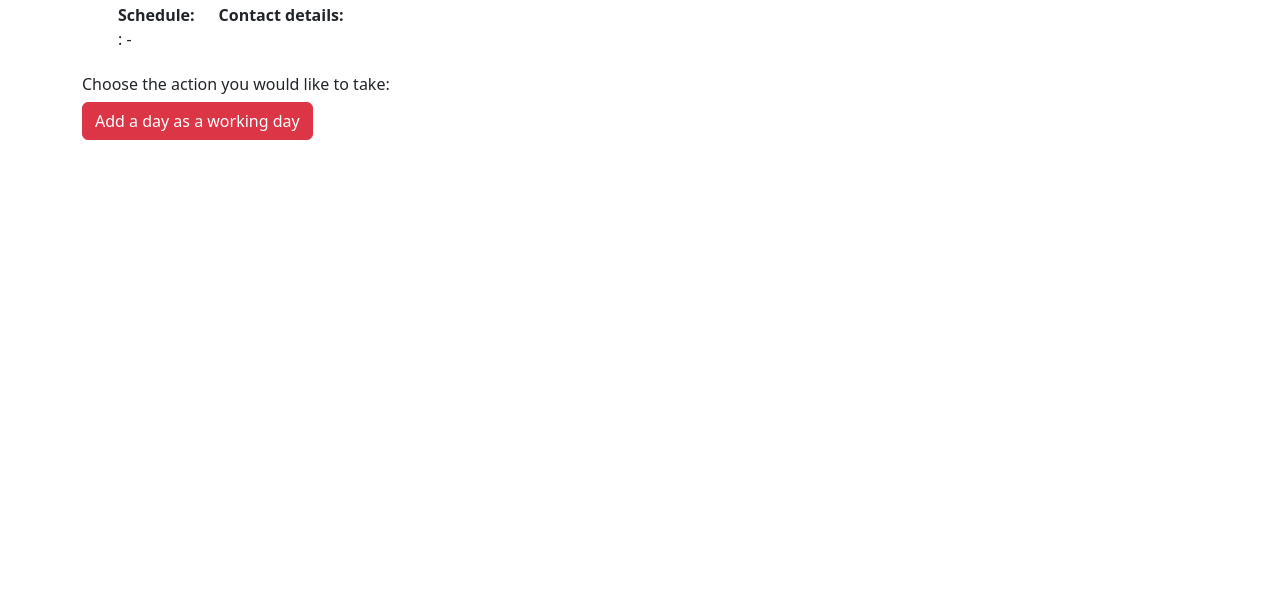
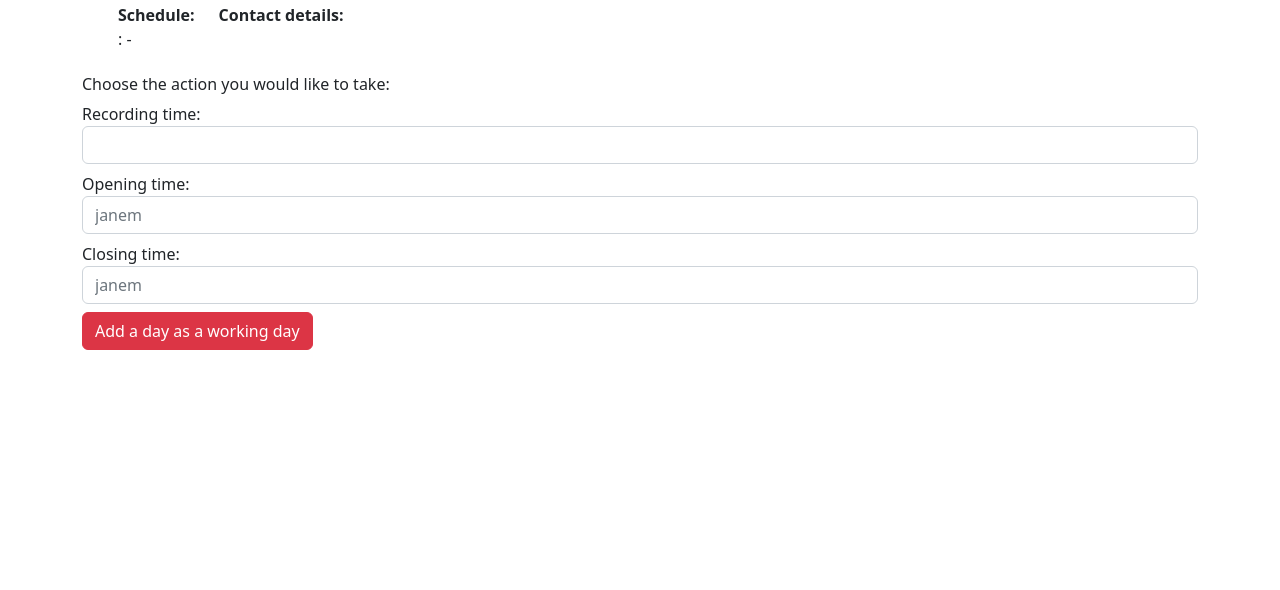
Before and after one commit to Mulyarchik/carservice, a Django app: template website/templates/time_selection.html in a window 1280 px wide. Shown: the part 160-750 px from the top of the page. Run offline with Django 4.2, Linux system fonts and the light colour scheme; the template is opened without the code that fills it, so the values that code supplies are empty; some libraries are stand-ins or nearby versions.

Commit message:
added the ability to select a work schedule for an individual day

```diff
--- a/website/backends/test.py
+++ b/website/backends/test.py
@@ -18,3 +18,6 @@ for i in datelist:
     list1.append(str(i)[7:12])
     list1.append(1)
 print(my_list)
+
+my_list = [i for i in range(1,30)]
+print([i for i in range(1,30)])
--- a/website/backends/urls.py
+++ b/website/backends/urls.py
@@ -16,7 +16,7 @@ urlpatterns = [
     path('service/<int:service_id>/day/<int:day_id>/add', day_add, name='day_add'),
     path('service/<int:service_id>/day/<int:day_id>/update', day_update, name='day_update'),
     path('service/<int:service_id>/day/<int:day_id>/delete', day_delete, name='day_delete'),
-    path('service/<int:service_id>/day/<int:day_id>/time/<int:time>/add_customer/', add_customer,
+    path('service/<int:service_id>/day/<int:day_id>/time/<int:time_id>/add_customer/', add_customer,
          name='add_customer'),
     path('profile/<int:user_id>/', profile, name='profile'),
 
--- a/website/templates/time_selection.html
+++ b/website/templates/time_selection.html
@@ -10,7 +10,6 @@
         <div class="card-body">
             <div class="card-body">
                 <div class="container">
-
                     <div class="card-body">
                         <h4>{{ service.name }}</h4>
                     </div>
@@ -51,12 +50,12 @@
                     {% if times %}
                     <h6>Choose a convenient time for you: </h6>
                     {% for time in times %}
-                    {% if not time.customer_id %}
-                    <a href="{% url 'vlads_app:add_customer' service.id day.id time.id %}" role="button"
-                       style="text-decoration: none;">
-                        <button type="button" class="btn btn-secondary">{{ time.time|date:"H:i" }}</button>
-                    </a>
-                    {% endif %}
+                    <div class="d-inline-block p-2 m-2 ">
+                        <a href="{% url 'vlads_app:add_customer' service.id day.id time.id %}" role="button"
+                           style="text-decoration: none;">
+                            <button type="button" class="btn btn-secondary">{{ time.time|date:"H:i" }}</button>
+                        </a>
+                    </div>
                     {% endfor %}
                     {% if request.user.id == service.owner_id %}
                     <div class="card-text mb-4 mt-4">
@@ -69,17 +68,63 @@
                     {% endif %}
                     {% else %}
                     <h6>Choose the action you would like to take: </h6>
-                    <a href="{% url 'vlads_app:day_add' service.id day %}" role="button"
-                       style="text-decoration: none;">
-                        <button type="button" class="btn btn-danger">Add a day as a working day</button>
-                    </a>
+                    <form action="{% url 'vlads_app:day_update' service.id day %}" method="POST">
+                        {% csrf_token %}
+                        <div class="card-text mb-2 mt-2">
+                            <label for="id_recording_time">Recording time:</label>
+                            <select class="js-recording_time form-control" name="recording_time"
+                                    id="id_recording_time">
+                                {% for recording_time in recording_times %}
+                                <option value="{{ recording_time }}">{{ recording_time }}</option>
+                                {% endfor %}
+                            </select>
+                        </div>
+                        <div class="card-text mb-2 mt-2">
+                            <label for="id_opening_time">Opening time:</label>
+                            <input type="text" class="form-control" id="id_opening_time" name="opening_time"
+                                   placeholder="janem">
+                        </div>
+                        <div class="card-text mb-2 mt-2">
+                            <label for="id_closing_time">Closing time:</label>
+                            <input type="text" class="form-control" id="id_closing_time" name="closing_time"
+                                   placeholder="janem">
+                        </div>
+                        <button type="submit" class="btn btn-danger">Add a day as a working day</button>
+
+                    </form>
                     {% endif %}
                 </div>
             </div>
         </div>
     </div>
 </div>
-</div>
-</div>
+<script>
+    $(function () {
+        $("#id_opening_time").timepicker({
+            timeFormat: 'HH:mm',
+            ampm: false,
+            interval: 60,
+            minTime: '5',
+            maxTime: '11:00pm',
+            defaultTime: '8',
+            startTime: '05:00',
+            dynamic: false,
+            dropdown: true,
+            scrollbar: true
+        });
+        $("#id_closing_time").timepicker({
+            timeFormat: 'HH:mm',
+            ampm: false,
+            interval: 60,
+            minTime: '5',
+            maxTime: '11:00pm',
+            defaultTime: '20',
+            startTime: '05:00',
+            dynamic: false,
+            dropdown: true,
+            scrollbar: true
+        });
+    });
+</script>
 
 {% endblock %}
--- a/website/website/settings.py
+++ b/website/website/settings.py
@@ -110,6 +110,7 @@ INTERNAL_IPS = [
 # EMAIL_HOST, EMAIL_HOST_USER, EMAIL_HOST_PASSWORD, EMAIL_PORT
 
 
+
 # Internationalization
 # https://docs.djangoproject.com/en/4.1/topics/i18n/
 
```
Also changed, not shown: website/backends/forms.py (+16 -2 lines), website/backends/views.py (+35 -20 lines).
